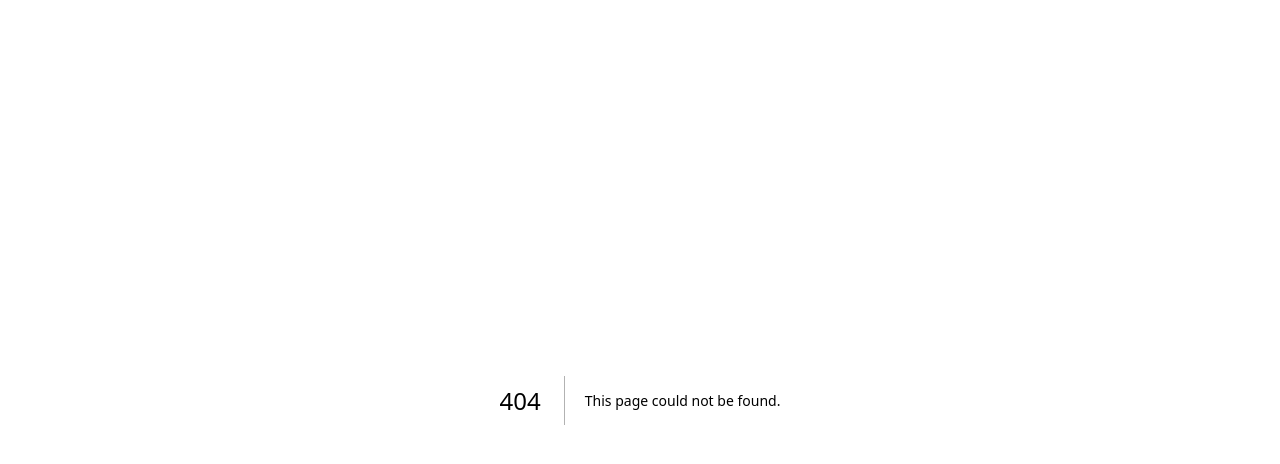
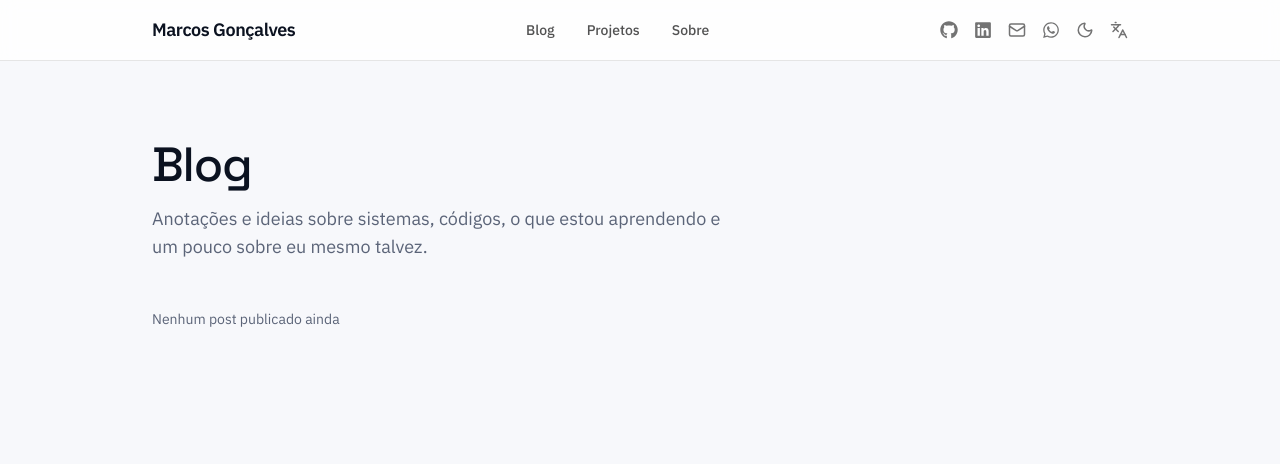
Before and after one commit to zArkade/zarkade.github.io, a Next.js app: page /pt-BR/blog in a window 1280 px wide. Before the commit this address had no page. Shown: the top 464 px of the page. Built offline with nearby package versions, Linux system fonts and the light colour scheme.

Commit message:
Feat: estrutura mdx finalizada, listagem e pagina individual de posts com generateStaticParams

```diff
--- /dev/null
+++ b/src/app/[locale]/blog/[slug]/page.tsx
@@ -0,0 +1,65 @@
+import { notFound } from "next/navigation";
+import { MDXRemote } from "next-mdx-remote/rsc";
+import { setRequestLocale } from "next-intl/server";
+import { routing } from "@/i18n/routing";
+import { getPostBySlug, getPostSlugs } from "@/lib/posts";
+import { mdxOptions } from "@/lib/mdx-options";
+import { GiscusComments } from "@/app/components/blog/GiscusComments";
+import { blogGiscusConfig } from "@/lib/giscus-config";
+
+export function generateStaticParams() {
+  return routing.locales.flatMap((locale) =>
+    getPostSlugs(locale).map((slug) => ({ locale, slug }))
+  );
+}
+
+export default async function PostPage({
+  params,
+}: {
+  params: Promise<{ locale: string; slug: string }>;
+}) {
+  const { locale, slug } = await params;
+  setRequestLocale(locale);
+
+  if (!getPostSlugs(locale).includes(slug)) {
+    notFound();
+  }
+
+  const { frontmatter, content } = getPostBySlug(locale, slug);
+
+  return (
+    <article className="mx-auto max-w-3xl px-6 py-20">
+      <time className="font-mono text-xs text-accent">{frontmatter.date}</time>
+      <h1 className="mt-2 font-display text-4xl font-medium tracking-tight">
+        {frontmatter.title}
+      </h1>
+      <div className="mt-4 flex flex-wrap gap-2">
+        {frontmatter.tags.map((tag) => (
+          <span
+            key={tag}
+            className="rounded-full border border-muted/20 px-2 py-0.5 font-mono text-[11px] text-muted"
+          >
+            {tag}
+          </span>
+        ))}
+      </div>
+
+      {frontmatter.repo && (
+        <a
+          href={frontmatter.repo}
+          target="_blank"
+          rel="noreferrer"
+          className="mt-6 inline-flex items-center gap-2 rounded-full border border-accent/30 px-4 py-2 font-mono text-xs text-accent hover:bg-background-2"
+        >
+          Ver repositório no GitHub ↗
+        </a>
+      )}
+
+      <div className="prose mt-10 max-w-none prose-headings:font-display prose-headings:font-medium">
+        <MDXRemote source={content} options={mdxOptions} />
+      </div>
+
+      {frontmatter.repo && <GiscusComments config={blogGiscusConfig} />}
+    </article>
+  );
+}
--- /dev/null
+++ b/src/app/[locale]/blog/page.tsx
@@ -0,0 +1,33 @@
+import { getTranslations, setRequestLocale } from "next-intl/server";
+import { getAllPosts } from "@/lib/posts";
+import { BlogList } from "./BlogList";
+
+export default async function BlogPage({
+  params,
+}: {
+  params: Promise<{ locale: string }>;
+}) {
+  const { locale } = await params;
+  setRequestLocale(locale);
+  const t = await getTranslations("Blog");
+  const posts = getAllPosts(locale);
+
+  return (
+    <div className="mx-auto max-w-5xl px-6 py-20">
+      <h1 className="font-display text-4xl font-medium tracking-tight sm:text-5xl">
+        {t("title")}
+      </h1>
+      <p className="mt-4 max-w-xl text-lg text-muted">{t("description")}</p>
+
+      <div className="mt-12">
+        <BlogList
+          posts={posts}
+          searchPlaceholder={t("searchPlaceholder")}
+          allTagsLabel={t("allTags")}
+          emptyLabel={t("empty")}
+          noResultsLabel={t("noResults")}
+        />
+      </div>
+    </div>
+  );
+}
```
